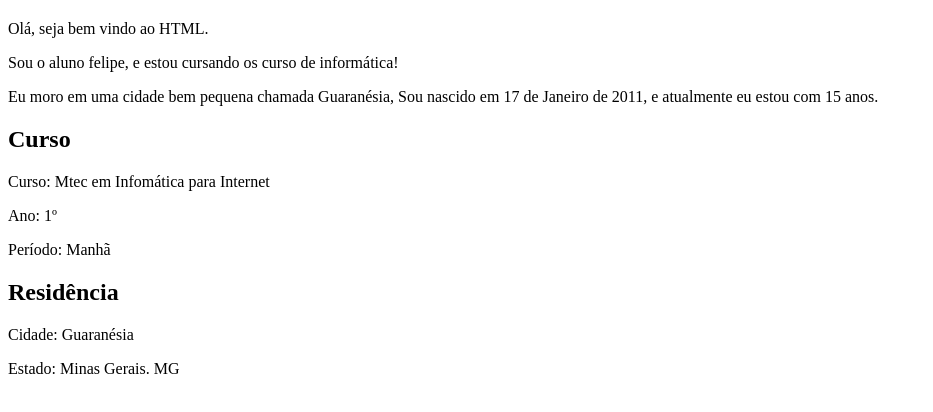
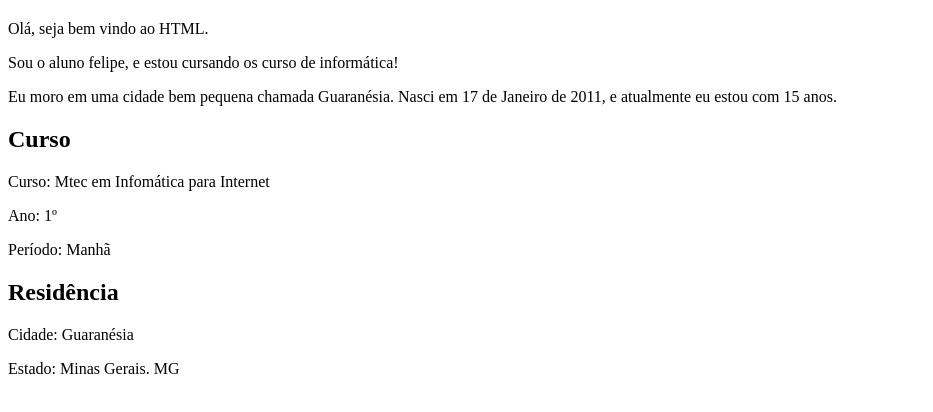
Before and after one commit to lipe7z/AulaHTML, a plain HTML site: page Aula1/Exemplo1.HTML in a window 1280 px wide. Shown: the part 46-458 px from the top of the page, without its empty margins (0-933 px from the left). Drawn offline with Linux system fonts and the light colour scheme.

Commit message:
Atualizar o Exemplo1.HTML

```diff
--- a/Aula1/Exemplo1.HTML
+++ b/Aula1/Exemplo1.HTML
@@ -14,7 +14,7 @@
 
       <p> Sou o aluno felipe, e estou cursando os curso de informática!</p>
 
-      <p> Eu moro em uma cidade bem pequena chamada Guaranésia, Sou nascido em 17 de Janeiro de 2011, e atualmente eu estou com 15 anos.</p> </p>
+      <p> Eu moro em uma cidade bem pequena chamada Guaranésia. Nasci em 17 de Janeiro de 2011, e atualmente eu estou com 15 anos.</p> </p>
 
       <h2>Curso</h2>
 
```
